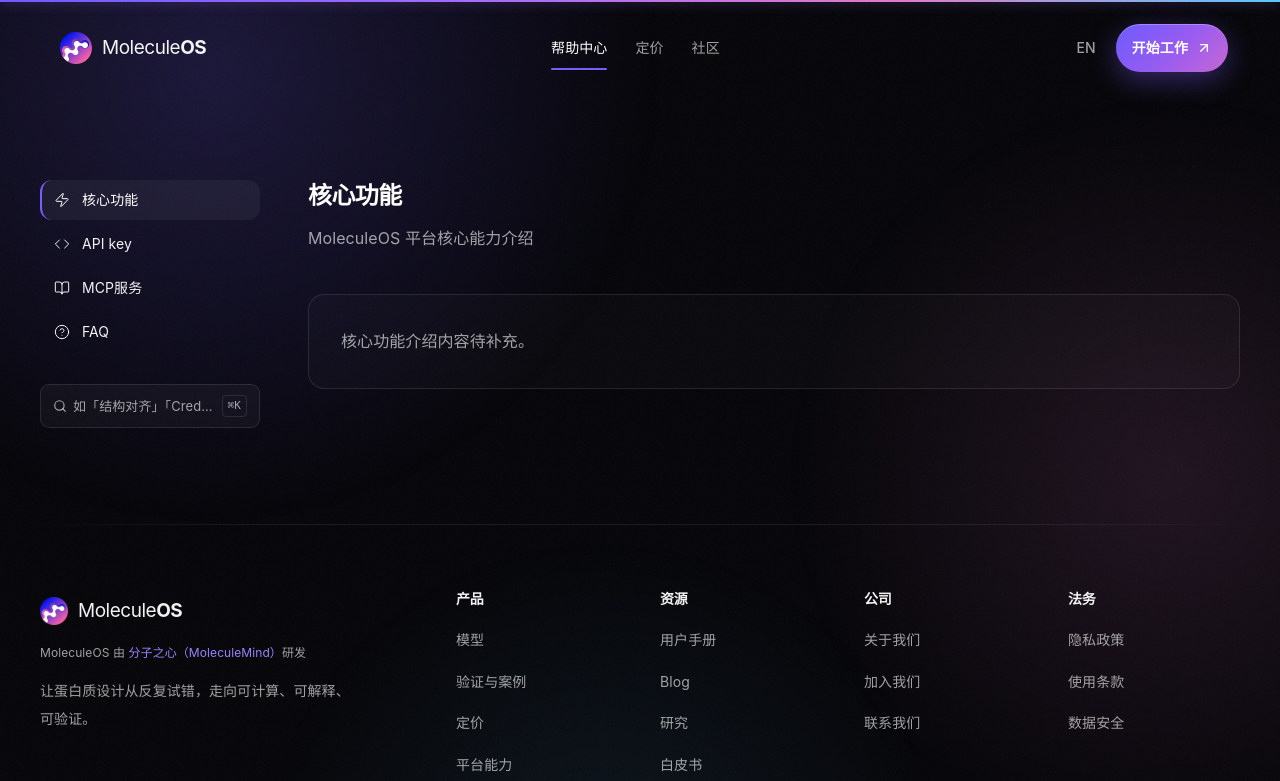
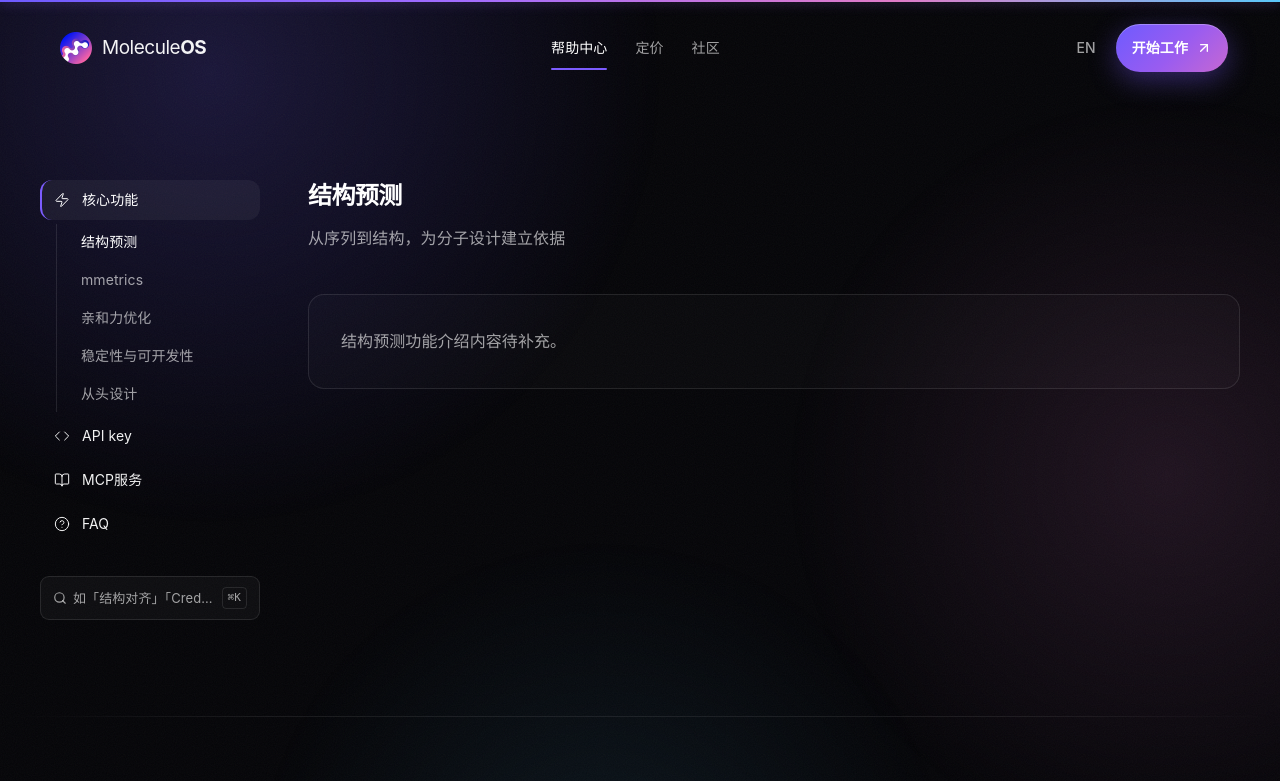
Before and after one commit to mollaxu/moleculeos-website, a Next.js app: page /help in a window 1280 px wide. Shown: the top 781 px of the page. Built offline with nearby package versions, Linux system fonts and the light colour scheme.

Commit message:
feat: 帮助中心核心功能支持三级信息架构

```diff
--- a/components/pages/help-page.tsx
+++ b/components/pages/help-page.tsx
@@ -16,13 +16,69 @@ const helpNavItems = [
   { key: 'faq', label: 'FAQ', icon: HelpCircle },
 ];
 
-function CoreFeaturesContent() {
+const coreFeatureSubs = [
+  { key: 'structurePrediction', label: '结构预测' },
+  { key: 'mmetrics', label: 'mmetrics' },
+  { key: 'affinityOptimization', label: '亲和力优化' },
+  { key: 'stabilityDevelopability', label: '稳定性与可开发性' },
+  { key: 'deNovoDesign', label: '从头设计' },
+];
+
+function StructurePredictionContent() {
   return (
     <div>
-      <h2 className="text-2xl font-semibold tracking-tight text-white">核心功能</h2>
-      <p className="mt-3 text-muted-foreground">MoleculeOS 平台核心能力介绍</p>
+      <h2 className="text-2xl font-semibold tracking-tight text-white">结构预测</h2>
+      <p className="mt-3 text-muted-foreground">从序列到结构，为分子设计建立依据</p>
       <div className="mt-10 rounded-2xl border border-border bg-white/[0.02] p-8">
-        <p className="text-muted-foreground">核心功能介绍内容待补充。</p>
+        <p className="text-muted-foreground">结构预测功能介绍内容待补充。</p>
+      </div>
+    </div>
+  );
+}
+
+function MmetricsContent() {
+  return (
+    <div>
+      <h2 className="text-2xl font-semibold tracking-tight text-white">mmetrics</h2>
+      <p className="mt-3 text-muted-foreground">从序列到指标画像，为后续判断标出检查点</p>
+      <div className="mt-10 rounded-2xl border border-border bg-white/[0.02] p-8">
+        <p className="text-muted-foreground">mmetrics 功能介绍内容待补充。</p>
+      </div>
+    </div>
+  );
+}
+
+function AffinityOptimizationContent() {
+  return (
+    <div>
+      <h2 className="text-2xl font-semibold tracking-tight text-white">亲和力优化</h2>
+      <p className="mt-3 text-muted-foreground">优化亲和力，让突变选择有据可依</p>
+      <div className="mt-10 rounded-2xl border border-border bg-white/[0.02] p-8">
+        <p className="text-muted-foreground">亲和力优化功能介绍内容待补充。</p>
+      </div>
+    </div>
+  );
+}
+
+function StabilityDevelopabilityContent() {
+  return (
+    <div>
+      <h2 className="text-2xl font-semibold tracking-tight text-white">稳定性与可开发性</h2>
+      <p className="mt-3 text-muted-foreground">兼顾结合与可开发性，筛选更均衡的候选</p>
+      <div className="mt-10 rounded-2xl border border-border bg-white/[0.02] p-8">
+        <p className="text-muted-foreground">稳定性与可开发性功能介绍内容待补充。</p>
+      </div>
+    </div>
+  );
+}
+
+function DeNovoDesignContent() {
+  return (
+    <div>
+      <h2 className="text-2xl font-semibold tracking-tight text-white">从头设计</h2>
+      <p className="mt-3 text-muted-foreground">围绕同一靶点，探索新的结合分子</p>
+      <div className="mt-10 rounded-2xl border border-border bg-white/[0.02] p-8">
+        <p className="text-muted-foreground">从头设计功能介绍内容待补充。</p>
       </div>
     </div>
   );
@@ -80,6 +136,7 @@ export function HelpPage({ locale, kind = 'home' }: { locale: Locale; kind?: 'ho
   const docs = useTranslations('docsPage');
   const ui = useTranslations('manualUI');
   const [activeTab, setActiveTab] = useState('coreFeatures');
+  const [activeSub, setActiveSub] = useState('structurePrediction');
 
   const entries = [
     { key: 'getting-started', title: docs('quickStart'), description: ui('quickStartDescription'), Icon: Zap },
@@ -112,18 +169,43 @@ export function HelpPage({ locale, kind = 'home' }: { locale: Locale; kind?: 'ho
           <nav className="flex flex-col gap-1" aria-label="Help navigation">
             {helpNavItems.map((item) => {
               const Icon = item.icon;
+              const isCoreFeatures = item.key === 'coreFeatures';
+              const isActive = activeTab === item.key;
               return (
+                <div key={item.key}>
                   <button
-                  key={item.key}
-                  onClick={() => setActiveTab(item.key)}
+                    onClick={() => {
+                      setActiveTab(item.key);
+                      if (isCoreFeatures && !activeSub) {
+                        setActiveSub('structurePrediction');
+                      }
+                    }}
                     className={cn(
-                    'flex items-center gap-3 rounded-lg border-l-2 border-transparent px-3 py-2.5 text-sm text-left transition-colors hover:text-white',
-                    activeTab === item.key && 'border-accent bg-white/[0.05] text-white'
+                      'flex w-full items-center gap-3 rounded-lg border-l-2 border-transparent px-3 py-2.5 text-sm text-left transition-colors hover:text-white',
+                      isActive && 'border-accent bg-white/[0.05] text-white'
                     )}
                   >
                     <Icon size={16} strokeWidth={1.5} />
                     {item.label}
                   </button>
+                  {/* 核心功能子项 */}
+                  {isCoreFeatures && isActive && (
+                    <div className="ml-4 mt-1 flex flex-col gap-0.5 border-l border-border pl-3">
+                      {coreFeatureSubs.map((sub) => (
+                        <button
+                          key={sub.key}
+                          onClick={() => setActiveSub(sub.key)}
+                          className={cn(
+                            'rounded-md px-3 py-2 text-left text-sm transition-colors hover:text-white',
+                            activeSub === sub.key ? 'text-white' : 'text-muted-foreground'
+                          )}
+                        >
+                          {sub.label}
+                        </button>
+                      ))}
+                    </div>
+                  )}
+                </div>
               );
             })}
           </nav>
@@ -134,7 +216,11 @@ export function HelpPage({ locale, kind = 'home' }: { locale: Locale; kind?: 'ho
 
         {/* 中间内容区 */}
         <main>
-          {activeTab === 'coreFeatures' && <CoreFeaturesContent />}
+          {activeTab === 'coreFeatures' && activeSub === 'structurePrediction' && <StructurePredictionContent />}
+          {activeTab === 'coreFeatures' && activeSub === 'mmetrics' && <MmetricsContent />}
+          {activeTab === 'coreFeatures' && activeSub === 'affinityOptimization' && <AffinityOptimizationContent />}
+          {activeTab === 'coreFeatures' && activeSub === 'stabilityDevelopability' && <StabilityDevelopabilityContent />}
+          {activeTab === 'coreFeatures' && activeSub === 'deNovoDesign' && <DeNovoDesignContent />}
           {activeTab === 'apiKey' && <ApiKeyContent />}
           {activeTab === 'mcpService' && <McpServiceContent />}
           {activeTab === 'faq' && <FaqContent locale={locale} />}
```
Also changed, not shown: 1 other file (tests, documents, lock files or other folders). Lines whose indentation alone changed are shown as unchanged.
